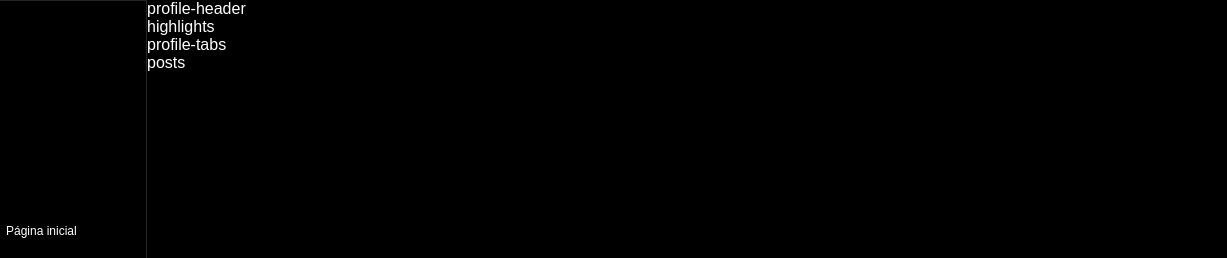
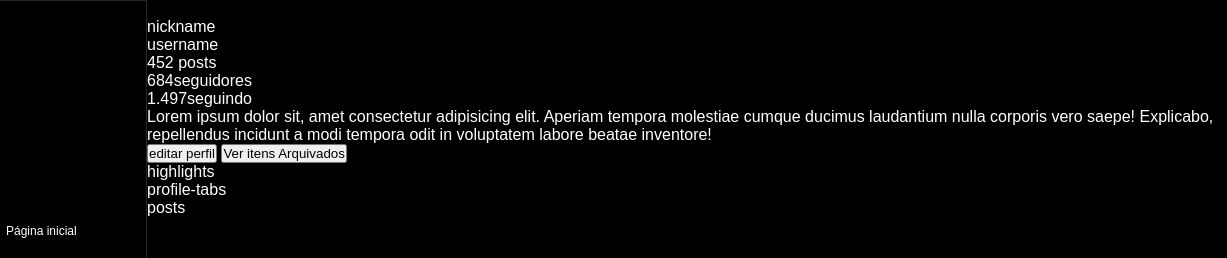
Before and after one commit to Flaviohenrique2009/clone-do-instagram, a plain HTML site: page index.html in a window 1280 px wide. Shown: the top 258 px of the page, 53-1280 px from the left. Drawn offline with Linux system fonts and the light colour scheme.

Commit message:
feat:profile-header inicializado

```diff
--- a/index.html
+++ b/index.html
@@ -94,7 +94,55 @@
 
 
         <section class="profile-header">
-            profile-header
+            <div class="profile-header__top">
+                <div class="image-profile">
+                    <img src="" alt="">
+                </div>
+
+                <div class="profile-content">
+                    <div class="profile-nick">
+                        <span>
+                            nickname
+                        </span>
+                        <img src="" alt="">
+                    </div>
+
+                    <p>
+                        username
+                    </p>
+                    <div class="profile-infos">
+                        <p><span>452</span> posts</p>
+                        <p><span>684</span>seguidores</p>
+                        <p><span>1.497</span>seguindo</p>
+
+                    </div>
+
+                    <p class="profile-bio">
+                        Lorem ipsum dolor sit, amet consectetur adipisicing elit. Aperiam tempora molestiae cumque ducimus laudantium nulla corporis vero saepe! Explicabo, repellendus incidunt a modi tempora odit in voluptatem labore beatae inventore!
+                    </p>
+
+
+
+                </div>
+
+
+
+            </div>
+
+            <div class="profile-header__buttons">
+                <button class="profile_header__button">
+                    editar perfil
+                </button>
+                <button class="profile_header__button">
+                    Ver itens Arquivados
+                </button>
+            </div>
+
+
+
+
+
+
         </section>
 
 
```
